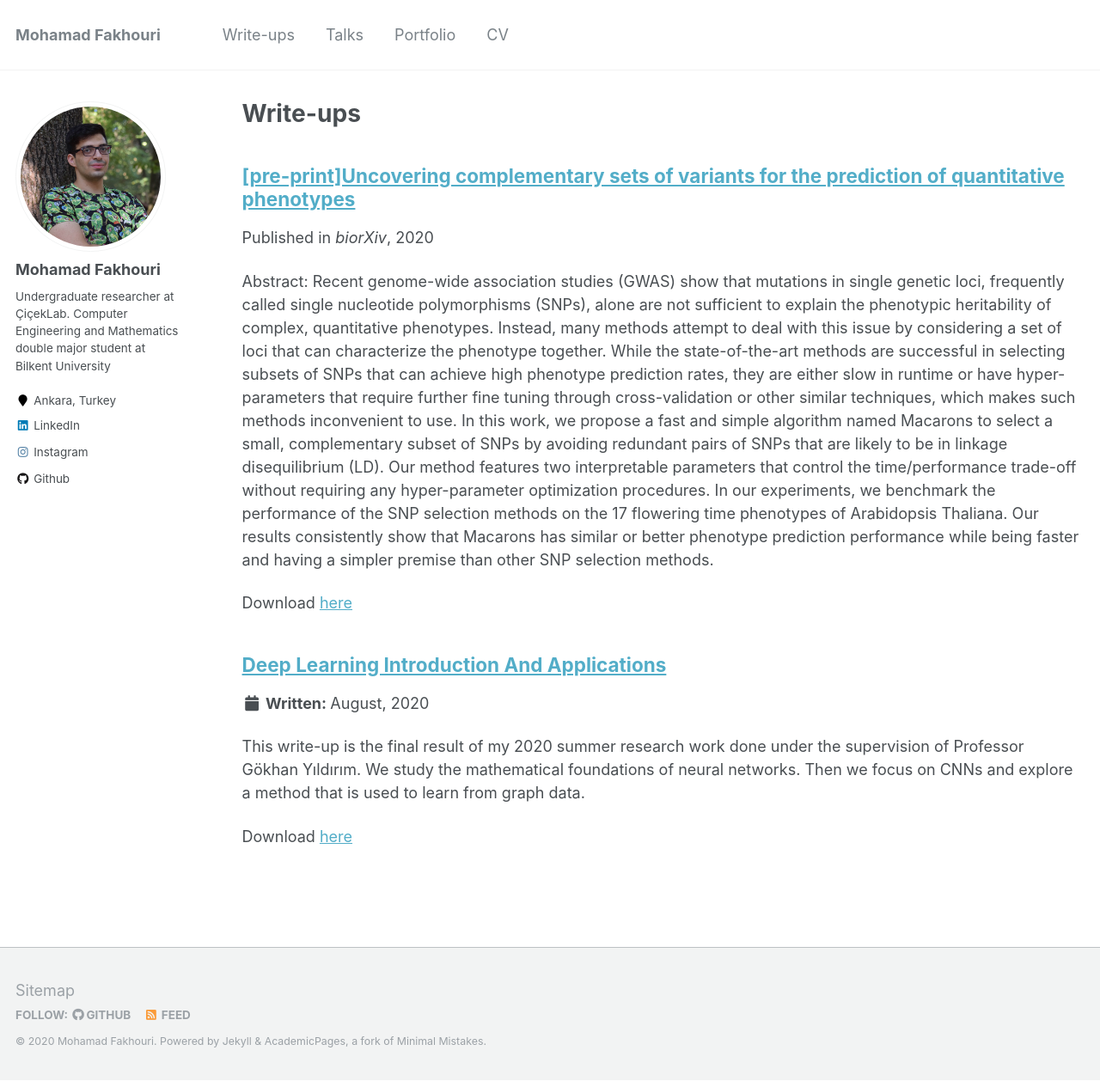
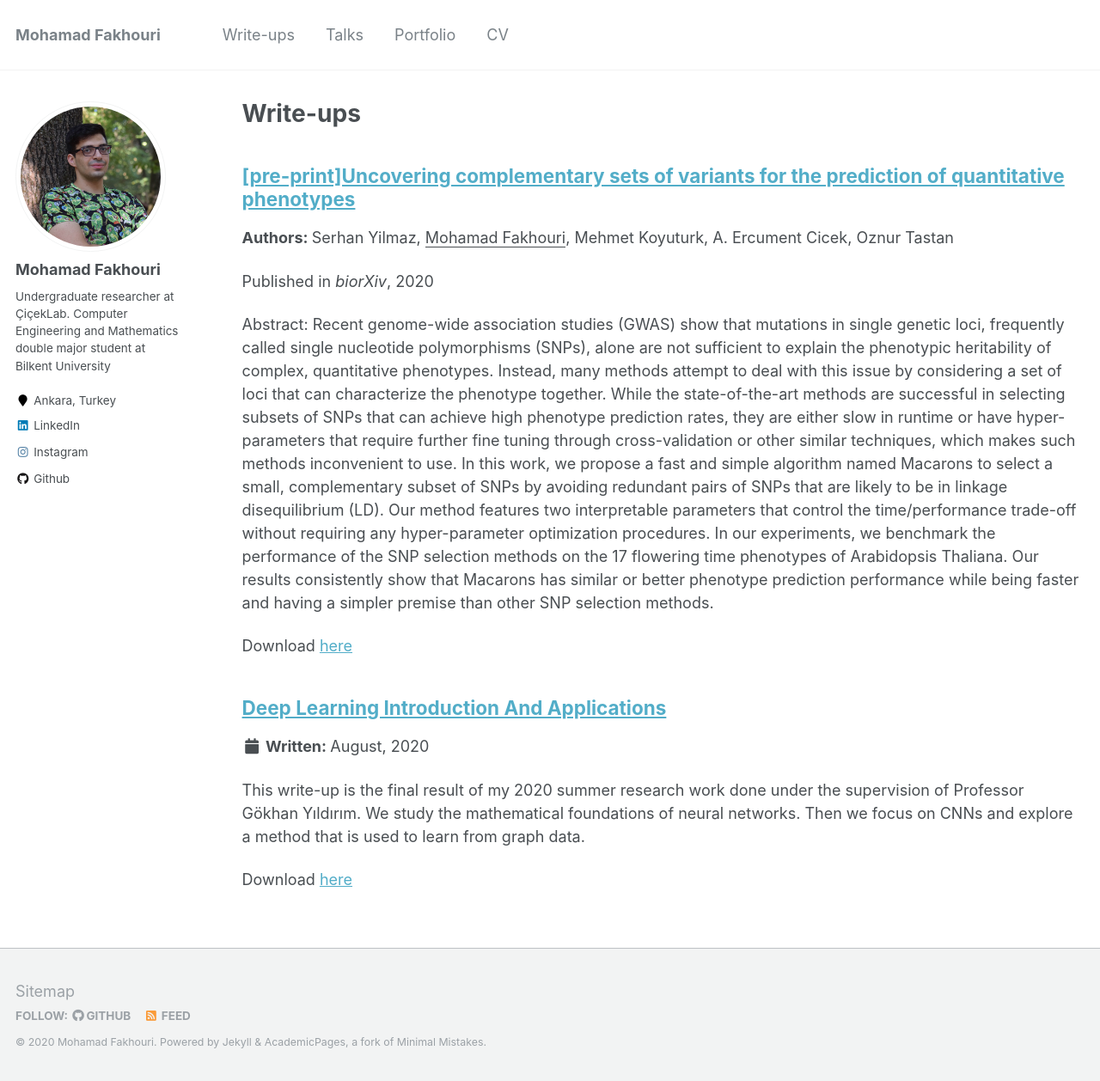
Before and after one commit to mohahf19/mohahf19.github.io, a Jekyll site: the page built from _pages/writeups.md, in a window 1280 px wide and 1258 px high. Shown: the whole window at 86% size. Built offline with Jekyll 4.4.1, drawn with Linux system fonts in a browser that asks for light colours.

Commit message:
added author list

```diff
--- a/_includes/archive-single.html
+++ b/_includes/archive-single.html
@@ -34,6 +34,10 @@
       {% endif %}
     </h2>
 
+    {% if post.authors %}
+    <p class="page__date"><strong> Authors: </strong>{{ post.authors}} </p>
+    {% endif %}
+
     {% if post.read_time %}
       <p class="page__meta"><i class="fa fa-clock-o" aria-hidden="true"></i> {% include read-time.html %}</p>
     {% endif %}
--- a/_publications/12_2020_uncovering_complementary.md
+++ b/_publications/12_2020_uncovering_complementary.md
@@ -2,6 +2,7 @@
 title: "[pre-print]Uncovering complementary sets of variants for the prediction of quantitative phenotypes"
 date: 2020-12-12
 venue: 'biorXiv'
+authors: 'Serhan Yilmaz, <u>Mohamad Fakhouri</u>, Mehmet Koyuturk, A. Ercument Cicek, Oznur Tastan'
 share: false
 permalink: /writeups/uncovering_complementary
 paperurl: https://www.biorxiv.org/content/10.1101/2020.12.11.419952v1
```
